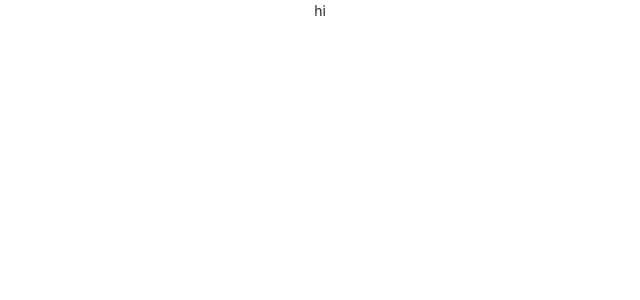
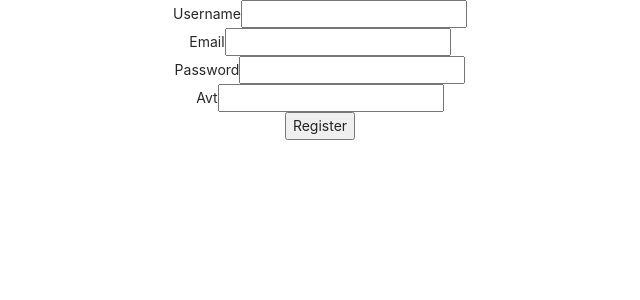
Before and after one commit to ba-ppp/Instagram-FE, a React (Create React App) app: page /register in a window 1280 px wide. Shown: the top 300 px of the page, without its empty margins (320-960 px from the left). Built offline with nearby package versions, Linux system fonts and the light colour scheme.

Commit message:
Register

```diff
--- a/src/App.css
+++ b/src/App.css
@@ -1,3 +1,3 @@
-.App {
-  text-align: center;
+.App{
+    text-align: center;
 }
--- a/src/components/CSS/Login.css
+++ b/src/components/CSS/Login.css
@@ -56,7 +56,7 @@ input[type='password']{
 }
 
 input:focus{
-    outline: none
+    outline: none;
 }
 
 .link:visited{
--- a/src/components/JS/CreateAcc.js
+++ b/src/components/JS/CreateAcc.js
@@ -1,8 +1,52 @@
-import React from 'react'
+import React, { Component } from 'react';
 
- const CreateAcc = () => {
-    return(
-        <div>hi</div>
-    )
+export default class Register extends Component{
+    constructor(){
+        super();
+        this.state ={
+            username: '',
+            email: '',
+            password: '',
+        }
+        this.postUsername = this.postUsername.bind(this);
+        this.postEmail = this.postEmail.bind(this);
+        this.postPass = this.postPass.bind(this);
+        this.register = this.register.bind(this);
+    }
+    postUsername(e){
+        this.setState({username: e.target.value});
+
+    }
+    postEmail(e){
+        this.setState({email: e.target.value});
+    }
+    postPass(e){
+        this.setState({password: e.target.value});
+    }
+    register(e){
+
+    }
+    render(){
+        return(
+            <div>
+                <div>
+                    <label>Username</label>
+                    <input name="username" onChange={this.postUsername}></input>
+                </div>
+                <div>
+                    <label>Email</label>
+                    <input name="email" onChange={this.postEmail}></input>
+                </div>
+                <div>
+                    <label>Password</label>
+                    <input name="password" onChange={this.postPass}></input>
+                </div>
+                <div>
+                    <label>Avt</label>
+                    <input></input>
+                </div>
+                <button onClick={this.register}>Register</button>
+            </div>
+        )
+    }
 }
-export default CreateAcc;
--- a/src/components/JS/Login.js
+++ b/src/components/JS/Login.js
@@ -4,11 +4,16 @@ import { Redirect } from 'react-router-dom';
 import '../CSS/Login.css';
 import { Button } from 'antd';
 import {
-  BrowserRouter as Router,
-  Switch,
-  Route,
   Link
 } from "react-router-dom";
+import { notification, Space } from 'antd';
+const openNotificationWithIcon = (type,err) => {
+  notification[type]({
+    message: 'Login failed',
+    description:
+      err
+  });
+};
 
 export default class Login extends Component {
   constructor() {
@@ -16,16 +21,29 @@ export default class Login extends Component {
     this.state = {
       username: "",
       password: "",
+      errors: "",
+      button: true
     };
     this.postUsername = this.postUsername.bind(this);
     this.postPassword = this.postPassword.bind(this);
     this.postLogin = this.postLogin.bind(this);
   }
-  postUsername(event) {
-    this.setState({ username: event.target.value });
+  async postUsername(event) {
+    await this.setState({ username: event.target.value });
+    if(this.state.username.length > 0 && this.state.password.length >= 6){
+      this.setState({button: false});
+    }else{
+      this.setState({button: true});
+    }
+
   }
-  postPassword(event) {
-    this.setState({ password: event.target.value });
+  async postPassword(event) {
+    await this.setState({ password: event.target.value });
+    if(this.state.username.length > 0 && this.state.password.length >= 6){
+      this.setState({button: false});
+    }else{
+      this.setState({button: true});
+    }
   }
 
   postLogin(event) {
@@ -35,13 +53,16 @@ export default class Login extends Component {
       username: username,
       password: password
     };
-    console.log(data);
     axios
       .post("https://prs8c.sse.codesandbox.io/login", data)
       .then(res => {
-        window.localStorage.setItem('token', res.data.token);
-        this.setState({login: true})
-
+        if(!res.data.errors.length){
+          window.localStorage.setItem('token', res.data.token);
+          this.setState({login: true});
+        }else{
+          let error = res.data.errors.toString();
+          openNotificationWithIcon('error',error);
+        }
       })
       .catch(function(error) {
         console.log(error);
@@ -50,6 +71,7 @@ export default class Login extends Component {
   }
 
   render() {
+
     return (
 
         <div className="main">
@@ -62,7 +84,7 @@ export default class Login extends Component {
             <div>
               <input className="password" name="password" placeholder="Mật khẩu" type="password" onChange={this.postPassword} />
             </div>
-            <Button style={{marginTop:20}} type="primary" onClick={this.postLogin}>
+            <Button style={{marginTop:20}} type="primary" onClick={this.postLogin} disabled={this.state.button}>
               Đăng nhập
             </Button>
               <div className="line"></div>
--- a/src/routes/index.js
+++ b/src/routes/index.js
@@ -2,7 +2,7 @@ import React from 'react';
 import {
     BrowserRouter,
     Switch,
-    Redirect
+
 } from 'react-router-dom';
 
 import { Login,
```
Also changed, not shown: src/components/CSS/CreateAcc.css (added, +12 -0 lines).
